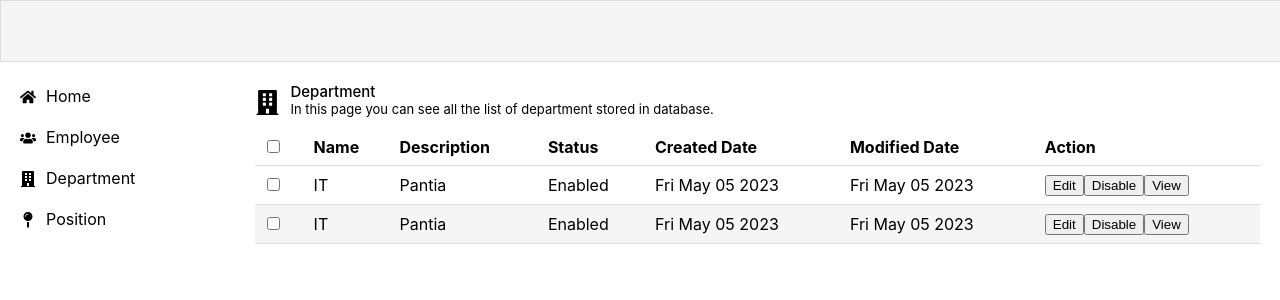
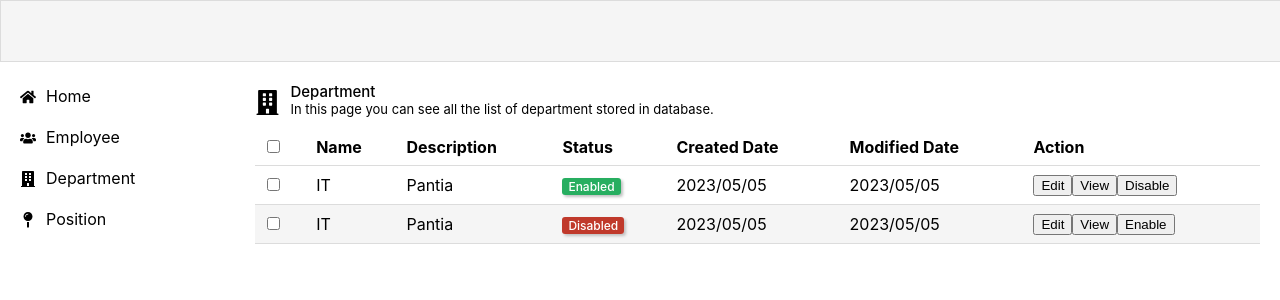
Before and after one commit to vmpantia/react-web, a React (Create React App) app: page /department in a window 1280 px wide. Shown: the top 300 px of the page. Built offline with nearby package versions, Linux system fonts and the light colour scheme.

Commit message:
[u] Changes

```diff
--- a/package.json
+++ b/package.json
@@ -10,6 +10,7 @@
     "@types/node": "^16.18.25",
     "@types/react": "^18.2.4",
     "@types/react-dom": "^18.2.3",
+    "date-fns": "^2.30.0",
     "react": "^18.2.0",
     "react-dom": "^18.2.0",
     "react-icons": "^4.8.0",
--- a/src/components/Department/List.tsx
+++ b/src/components/Department/List.tsx
@@ -1,4 +1,6 @@
 import { departmentDTO } from "../../models/dtos/departmentDTO";
+import { format } from 'date-fns'
+import Button from "../Shared/Button";
 
 type Props = {
     dataSource: departmentDTO[];
@@ -6,6 +8,11 @@ type Props = {
 
 const List = (props:Props) => {
     const { dataSource } = props;
+
+    const editButtonClicked = () => {
+        console.log("edit clicked");
+    }
+
     return (
         <table>
             <thead>
@@ -26,13 +33,19 @@ const List = (props:Props) => {
                             <td><input type="checkbox"></input></td>
                             <td>{data.name}</td>
                             <td>{data.description}</td>
-                            <td>{data.statusDescription}</td>
-                            <td>{data.createdDate.toDateString()}</td>
-                            <td>{data.modifiedDate.toDateString()}</td>
                             <td>
-                                <button>Edit</button>
-                                <button>Disable</button>
+                                <span className={"status " + data.statusDescription}>
+                                    {data.statusDescription}
+                                </span>
+                            </td>
+                            <td>{format(data.createdDate, "yyyy/MM/dd")}</td>
+                            <td>{format(data.modifiedDate, "yyyy/MM/dd")}</td>
+                            <td>
+                                <Button text="Edit" onButtonClickedHandler={editButtonClicked} /  >
                                 <button>View</button>
+                                {data.status === 0 ?
+                                    <button>Disable</button> :
+                                    <button>Enable</button>}
                             </td>
                         </tr>
                     );
--- /dev/null
+++ b/src/components/Shared/Button.tsx
@@ -0,0 +1,17 @@
+type Props = {
+    text:string;
+    onButtonClickedHandler: () => void;
+}
+
+const Button = (props:Props) => {
+    const {text, onButtonClickedHandler} = props;
+
+    return(
+        <button className={text + "-button"}
+                onClick={onButtonClickedHandler}>
+            {text}
+        </button>
+    );
+}
+
+export default Button;
--- a/src/stubs/Stub.tsx
+++ b/src/stubs/Stub.tsx
@@ -14,8 +14,8 @@ export const stb_departmentList : departmentDTO[] = [
         internalID: "test",
         name: "IT",
         description: "Pantia",
-        status: 0,
-        statusDescription: "Enabled",
+        status: 1,
+        statusDescription: "Disabled",
         createdDate: new Date(),
         modifiedDate: new Date()
     }
--- a/src/style.css
+++ b/src/style.css
@@ -87,3 +87,20 @@ th, td{
 tr:nth-child(even) {
   background-color: whitesmoke;
 }
+
+.status {
+  color: gainsboro;
+  font-size: 12px;
+  font-weight: 500;
+  padding: 1px 6px;
+  border-radius: 3px;
+  box-shadow: 2px 2px 3px silver;
+}
+.Enabled {
+  background-color: #27ae60;
+  color: white;
+}
+.Disabled {
+  background-color: #c0392b;
+  color: white;
+}
```
Also changed, not shown: 1 other file (tests, documents, lock files or other folders).
